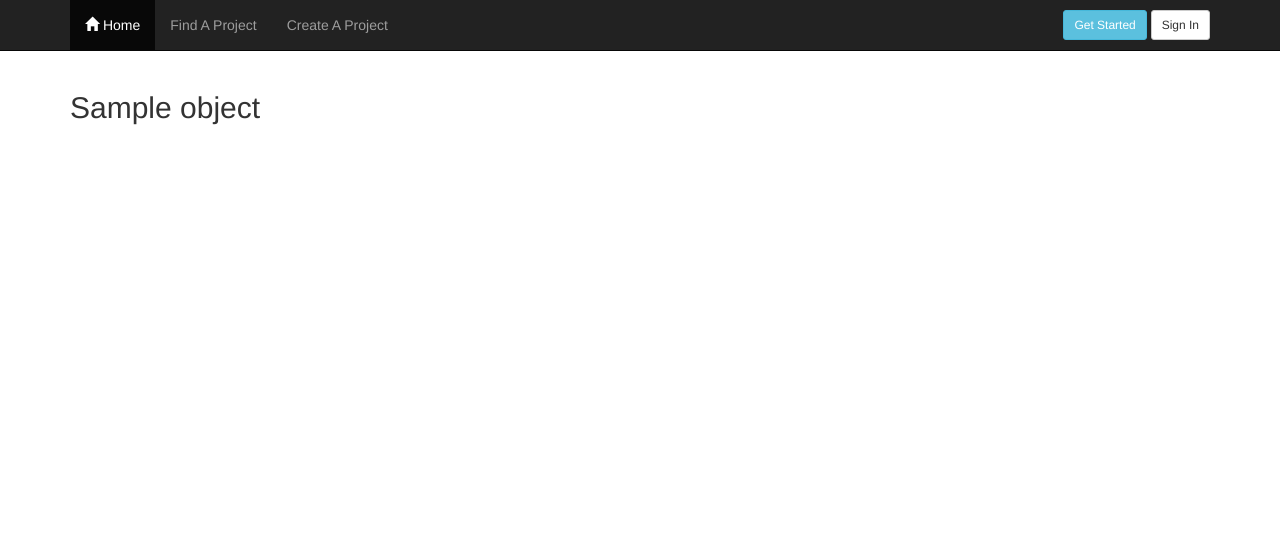
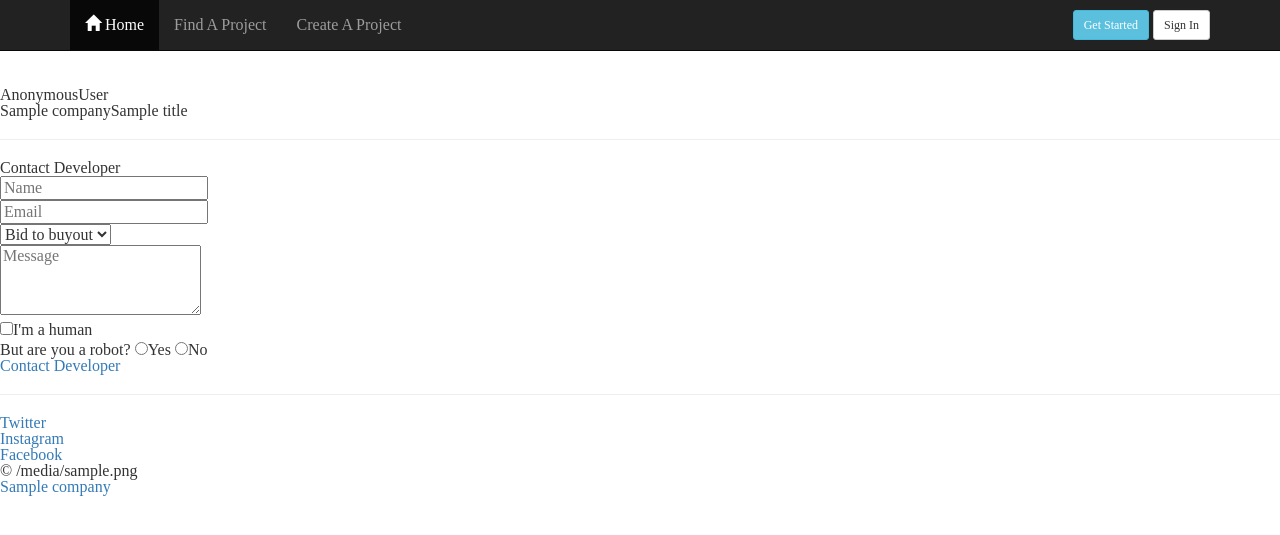
Before and after one commit to restijoi/website, a Django app: template website/templates/profile.html in a window 1280 px wide. Shown: the top 535 px of the page. Run offline with Django 3.2, Linux system fonts and the light colour scheme; the template is opened without the code that fills it: most values are stand-ins (such as "Sample title", 1, 10 or a date in 2020); some libraries are stand-ins or nearby versions.

Commit message:
css page for profiles

```diff
--- a/requirements.txt
+++ b/requirements.txt
@@ -5,7 +5,7 @@ django-bootstrap3==7.1.0
 gunicorn==19.4.5
 oauthlib==2.0.0
 Pillow==3.4.1
-psycopg2==2.6.1
+# psycopg2==2.6.1
 python-openid==2.2.5
 requests==2.11.1
 requests-oauthlib==0.7.0
--- /dev/null
+++ b/spurri/static/css/profile.css
@@ -0,0 +1,38 @@
+html, body, div, span, applet, object, iframe, h1, h2, h3, h4, h5, h6, p, blockquote, pre, a, abbr, acronym, address, big, cite, code, del, dfn, em, img, ins, kbd, q, s, samp, small, strike, strong, sub, sup, tt, var, b, u, i, center, dl, dt, dd, ol, ul, li, fieldset, form, label, legend, table, caption, tbody, tfoot, thead, tr, th, td, article, aside, canvas, details, embed, figure, figcaption, footer, header, hgroup, menu, nav, output, ruby, section, summary, time, mark, audio, video {
+  margin: 0;
+  padding: 0;
+  border: 0;
+  font-size: 100%;
+  font: inherit;
+  vertical-align: baseline;
+}
+
+article, aside, details, figcaption, figure, footer, header, hgroup, menu, nav, section {
+  display: block;
+}
+
+body {
+  line-height: 1;
+}
+
+ol, ul {
+  list-style: none;
+}
+
+blockquote, q {
+  quotes: none;
+}
+
+blockquote:before, blockquote:after, q:before, q:after {
+  content: '';
+  content: none;
+}
+
+table {
+  border-collapse: collapse;
+  border-spacing: 0;
+}
+
+body {
+  -webkit-text-size-adjust: none;
+}
--- a/website/templates/profile.html
+++ b/website/templates/profile.html
@@ -1,7 +1,67 @@
 {% extends "base.html" %}
 {% load staticfiles %}
 {% block content %}
-	<div class="container">
-		<h2>{{object}}</h2>
-	</div>
+
+<head>
+	<meta charset="utf-8" />
+	<meta name="viewport" content="width=device-width, initial-scale=1" />
+	<!--[if lte IE 8]><script src="assets/js/html5shiv.js"></script><![endif]-->
+	<link rel="stylesheet" href="{% static 'css/profile.css'%} " />
+</head>
+<section id="main">
+	<header>
+		<span class="#"><img src="#" alt="" /></span>
+		<h1>{{user}}</h1>
+		<p>{{company}}{{title}}</p>
+	</header>
+	<hr />
+	<h2>Contact Developer</h2>
+	<form method="post" action="#">
+		<div class="field">
+			<input type="text" name="name" id="name" placeholder="Name" />
+		</div>
+		<div class="field">
+			<input type="email" name="email" id="email" placeholder="Email" />
+		</div>
+		<div class="field">
+			<div class="select-wrapper">
+				<select name="department" id="department">
+					<option value="bid">Bid to buyout</option>
+					<option value="helpfund">Help Fund</option>
+				</select>
+			</div>
+		</div>
+		<div class="field">
+			<textarea name="message" id="message" placeholder="Message" rows="4"></textarea>
+		</div>
+		<div class="field">
+			<input type="checkbox" id="human" name="human" /><label for="human">I'm a human</label>
+		</div>
+		<div class="field">
+			<label>But are you a robot?</label>
+			<input type="radio" id="robot_yes" name="robot" /><label for="robot_yes">Yes</label>
+			<input type="radio" id="robot_no" name="robot" /><label for="robot_no">No</label>
+		</div>
+		<ul class="actions">
+			<li><a href="#" class="button">Contact Developer</a></li>
+		</ul>
+	</form>
+	<hr />
+	<footer>
+		<ul class="icons">
+			<li><a href="#" class="fa-twitter">Twitter</a></li>
+			<li><a href="#" class="fa-instagram">Instagram</a></li>
+			<li><a href="#" class="fa-facebook">Facebook</a></li>
+		</ul>
+	</footer>
+</section>
+
+<!-- Footer -->
+<footer id="footer">
+	<ul class="copyright">
+		<li>&copy; {{logos}}</li><li><a href="{{userwebsite}}">{{company}}</a></li>
+	</ul>
+</footer>
+
+</div>
 {% endblock %}
```
Also changed, not shown: images/Hearthstone_Screenshot_10-11-16_20.30.48.png (added).
